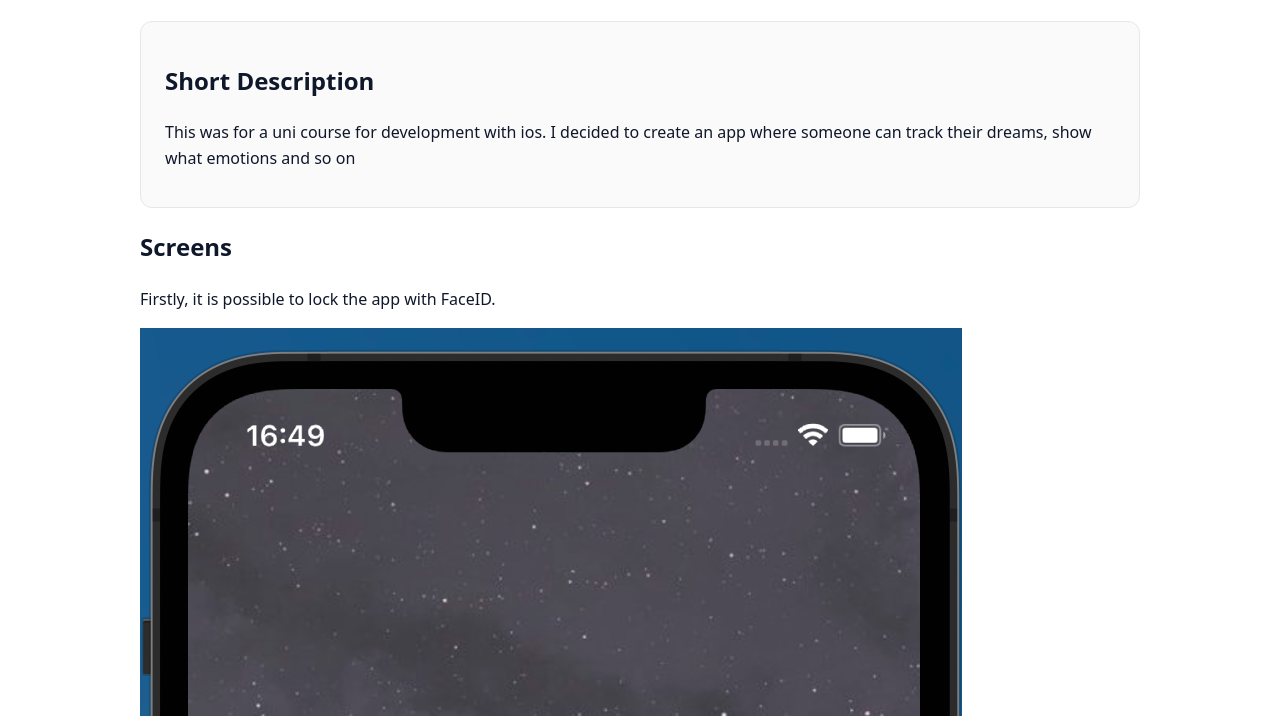
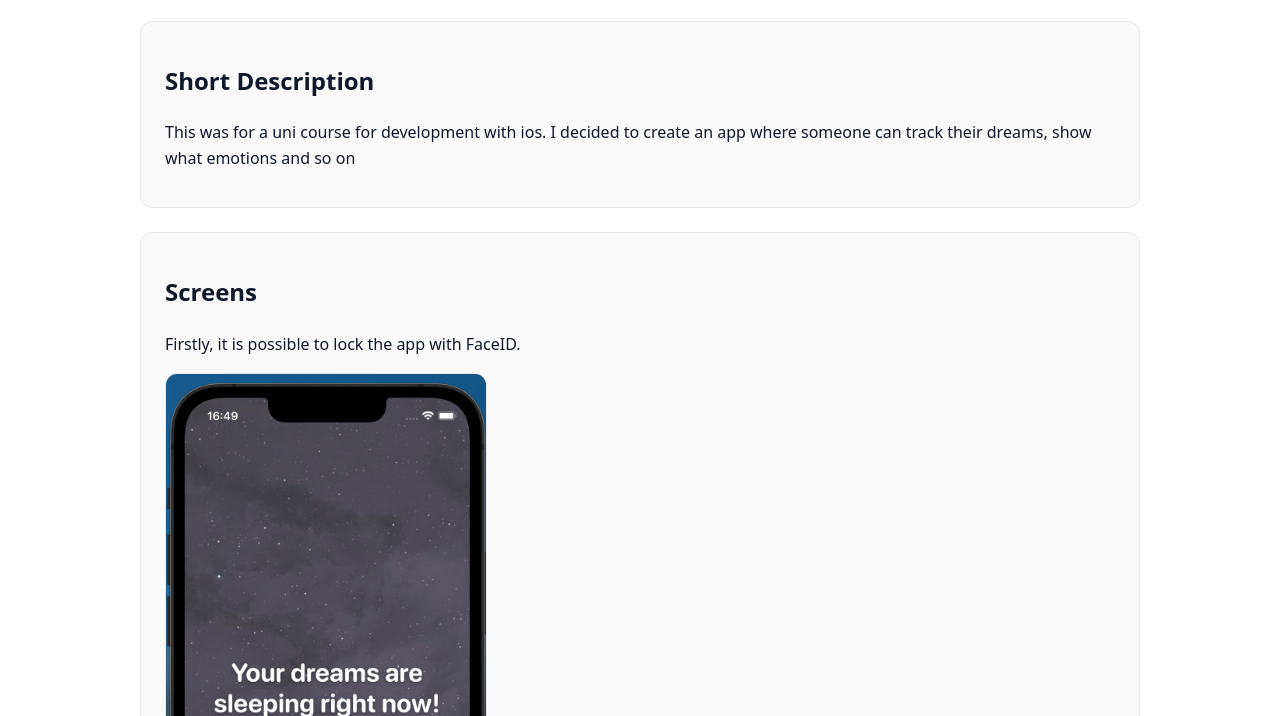
Before and after one commit to verirath/verirath.github.io, a plain HTML site: page projects/DejaReve.html in a window 1280 px wide. Shown: the part 236-952 px from the top of the page. Drawn offline with Linux system fonts and the light colour scheme.

Commit message:
change class style to match other pages

```diff
--- a/projects/DejaReve.html
+++ b/projects/DejaReve.html
@@ -28,7 +28,7 @@
     </section>
 
     <section>
-        <div class="screenshot">
+        <div class="card">
             <h2>Screens</h2>
             <p>Firstly, it is possible to lock the app with FaceID.</p>
             <img src="../assets/images/DejaReve/DejaReve-AppWithFaceIdLocking.png">
```
